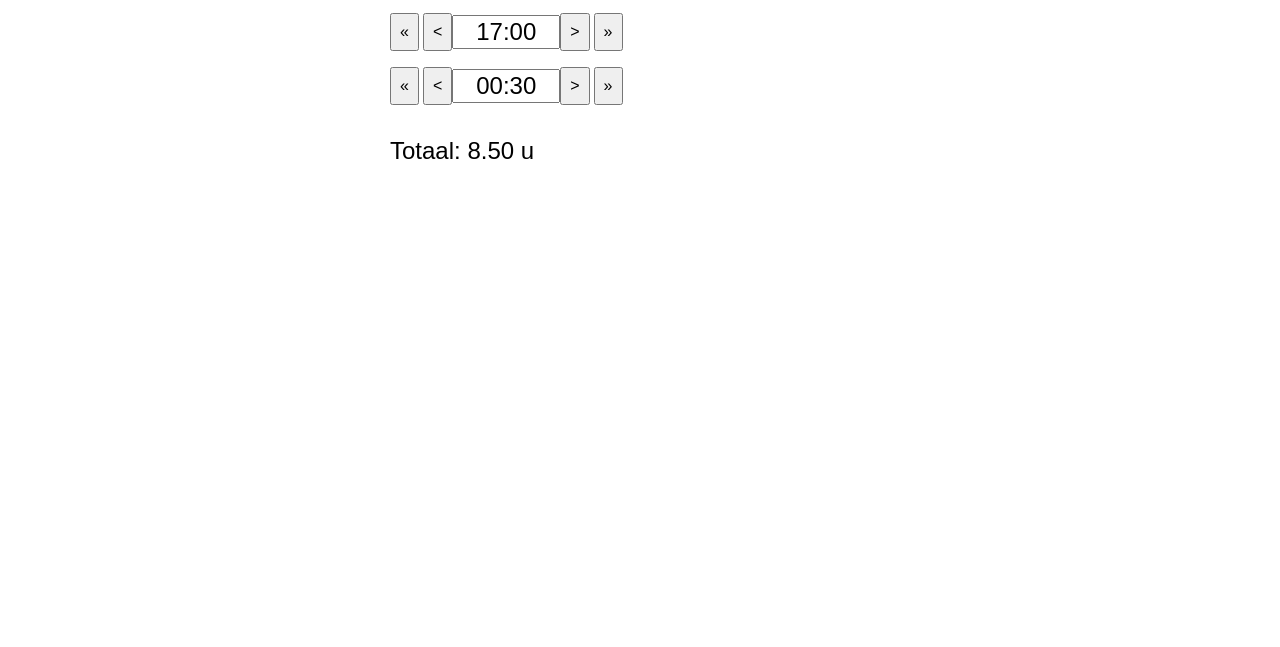
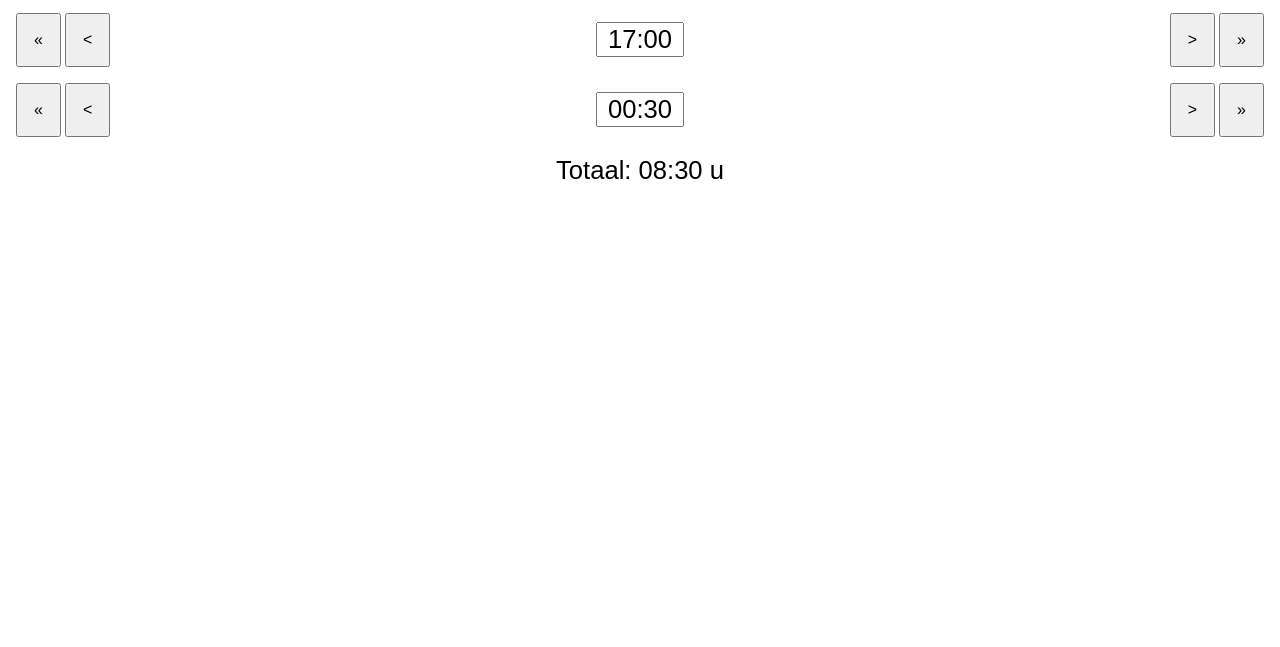
Before and after one commit to rubenjanno/uren-app, a plain HTML site: page index.html in a window 1280 px wide. Shown: the part 153-800 px from the top of the page. Drawn offline with Linux system fonts and the light colour scheme.

Commit message:
second version

```diff
--- a/index.html
+++ b/index.html
@@ -1,20 +1,46 @@
-
 <!DOCTYPE html>
 <html lang="nl">
 <head>
   <meta charset="UTF-8" />
+  <meta name="viewport" content="width=device-width, initial-scale=1.0, user-scalable=no" />
   <title>Uren App</title>
   <style>
-    body { font-family: sans-serif; padding: 2rem; max-width: 500px; margin: auto; }
-    .row { display: flex; align-items: center; margin-bottom: 1rem; }
-    .buttons { display: flex; gap: 4px; }
-    input.time { font-size: 1.5rem; width: 100px; text-align: center; }
-    button { font-size: 1rem; padding: 0.5rem; }
-    #totaal { font-size: 1.5rem; margin-top: 2rem; }
+    body {
+      font-family: sans-serif;
+      padding: 1rem;
+      max-width: 100%;
+      margin: auto;
+      box-sizing: border-box;
+    }
+    .row {
+      display: flex;
+      align-items: center;
+      justify-content: space-between;
+      margin-bottom: 1rem;
+      flex-wrap: wrap;
+    }
+    .buttons {
+      display: flex;
+      gap: 4px;
+    }
+    input.time {
+      font-size: 1.6rem;
+      width: 80px;
+      text-align: center;
+    }
+    button {
+      font-size: 1rem;
+      padding: 1rem;
+    }
+    #totaal {
+      font-size: 1.6rem;
+      margin-top: 1.2rem;
+      text-align: center;
+    }
   </style>
 </head>
 <body>
-  <h1>Uren Calculator</h1>
+  <h1 style="text-align: center;">Uren Calculator</h1>
 
   <div class="row">
     <div class="buttons">
@@ -52,7 +78,7 @@
     </div>
   </div>
 
-  <div id="totaal">Totaal: 9.5 u</div>
+  <div id="totaal">Totaal: 08:30 u</div>
 
   <script>
     function parseTime(t) {
@@ -87,8 +113,9 @@
       let worked = end - start - pause;
       if (worked < 0) worked += 1440; // over middernacht
 
-      const uren = (worked / 60).toFixed(2);
-      document.getElementById('totaal').innerText = 'Totaal: ' + uren + ' u';
+      const uren = Math.floor(worked / 60);
+      const minuten = worked % 60;
+      document.getElementById('totaal').innerText = 'Totaal: ' + ('0' + uren).slice(-2) + ':' + ('0' + minuten).slice(-2) + ' u';
     }
 
     updateTotal(); // initiale berekening
```
